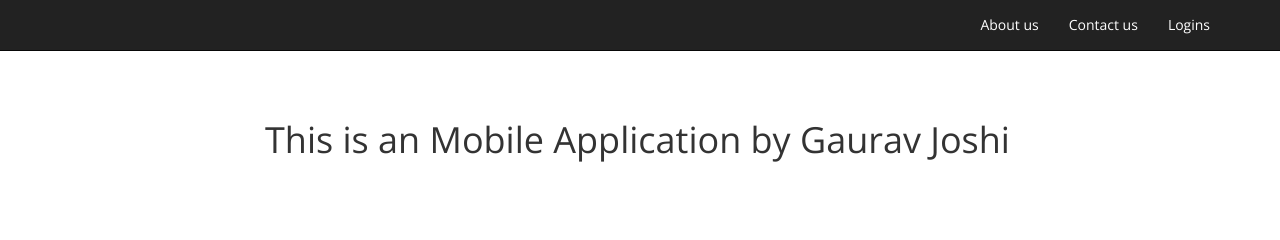
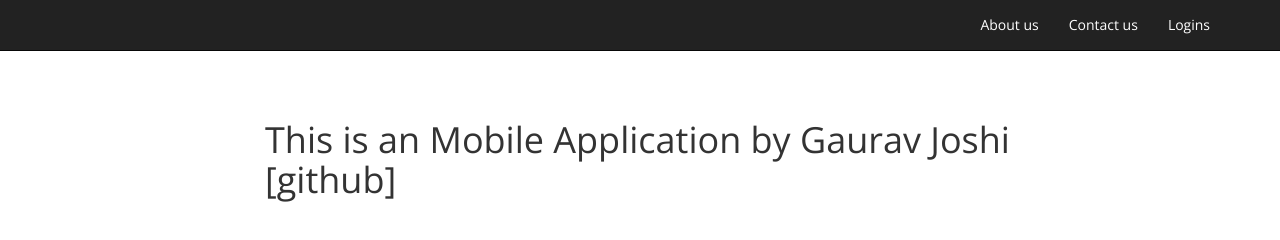
Before and after one commit to gaurav2086/MobileApps, a plain HTML site: page index.html in a window 1280 px wide. Drawn offline with nearby package versions, Linux system fonts and the light colour scheme.

Commit message:
File change by github

```diff
--- a/index.html
+++ b/index.html
@@ -47,7 +47,7 @@
             <div class="row  pad-top">
                 <div class="col-md-8 col-md-offset-2 col-sm-10 col-sm-offset-1 col-sm-12">
 
-				  <h1>This is an Mobile Application by Gaurav Joshi</h1>
+				  <h1>This is an Mobile Application by Gaurav Joshi  [github]</h1>
                 </div>
             </div>
         </div>
```
